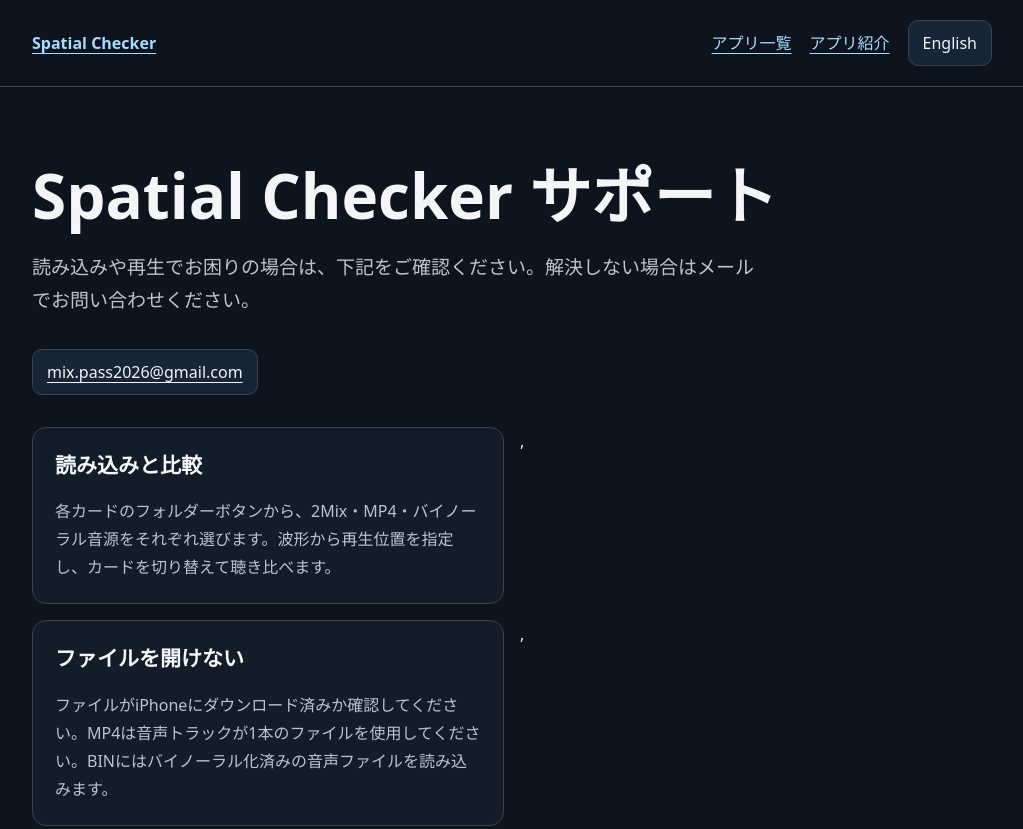
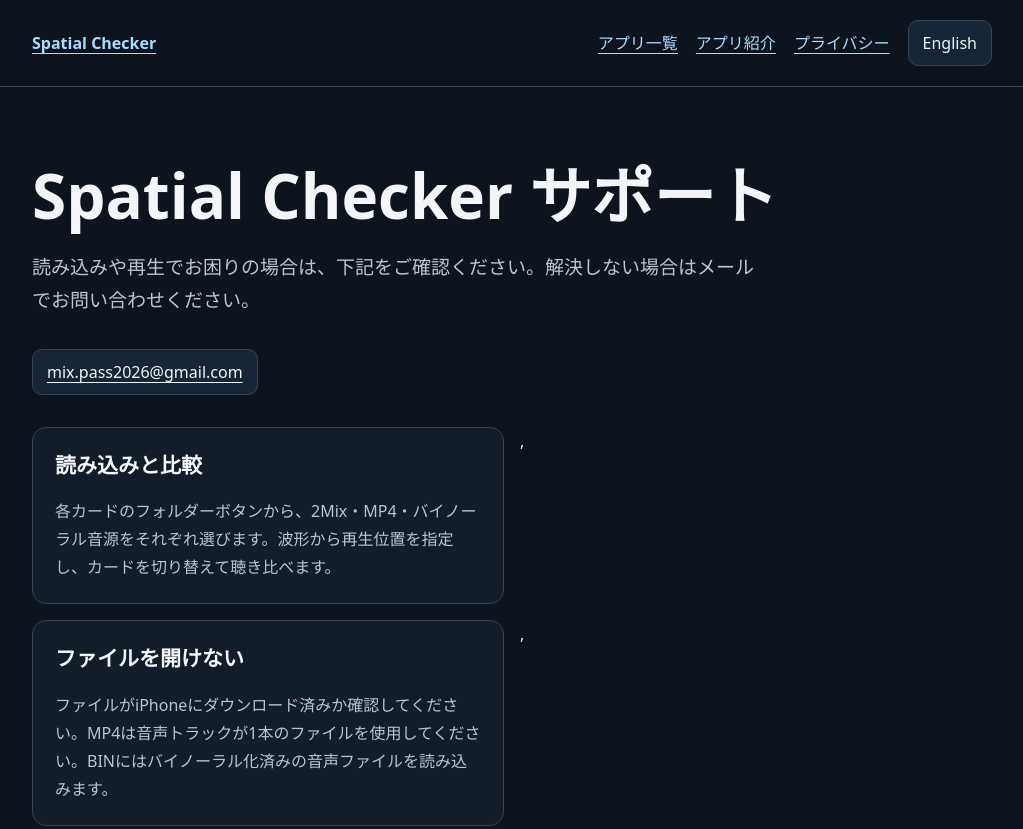
Before and after one commit to IkkiMorimoto/mix-refine-support, a plain HTML site: page spatial-checker-support.html in a window 1280 px wide. Shown: the top 829 px of the page, without its empty margins (128-1151 px from the left). Drawn offline with Linux system fonts and the light colour scheme.

Commit message:
Link to Spatial Checker privacy policy

```diff
--- a/spatial-checker-support.html
+++ b/spatial-checker-support.html
@@ -6,7 +6,7 @@
 :root{color-scheme:dark;--text:#f3f5f7;--muted:#bac5d1;--accent:#a8dbff;--border:#354354}*{box-sizing:border-box}body{margin:0;background:#0d141e;color:var(--text);font:16px/1.75 system-ui,sans-serif}.wrap{width:min(960px,calc(100% - 36px));margin:auto}header,footer{border-block-end:1px solid var(--border);padding:20px 0}nav{display:flex;gap:18px;align-items:center;flex-wrap:wrap}.brand{font-weight:700;margin-right:auto}a{color:var(--accent);text-underline-offset:4px}button,.cta{font:inherit;border:1px solid var(--border);color:var(--text);background:#172636;border-radius:10px;padding:8px 14px}button{cursor:pointer}a:focus-visible,button:focus-visible{outline:2px solid var(--accent);outline-offset:4px}.hero{padding:54px 0 32px}.logo{display:block;width:min(100%,420px);height:auto;border-radius:12px}h1{font-size:clamp(34px,6vw,62px);line-height:1.18;margin:18px 0}h2{font-size:21px;line-height:1.5;margin:0}p{color:var(--muted)}.lead{font-size:19px;max-width:740px}.grid{display:grid;grid-template-columns:repeat(auto-fit,minmax(min(100%,350px),1fr));gap:16px;margin-bottom:50px}article{padding:22px;border:1px solid var(--border);border-radius:14px;background:#131d2a}article p{margin-bottom:0}footer{border-block-start:1px solid var(--border);border-block-end:0;color:var(--muted)}.skip{position:absolute;top:-100px}.skip:focus{top:0;background:#172636;padding:10px}.cta{display:inline-block;margin-top:12px}
 </style></head><body>
 <a class="skip" href="#main"><span data-ja="本文へ移動" data-en="Skip to content">本文へ移動</span></a>
-<header><nav class="wrap" aria-label="Navigation"><a class="brand" href="spatial-checker.html">Spatial Checker</a><a href="index.html"><span data-ja="アプリ一覧" data-en="All apps">アプリ一覧</span></a><a href="spatial-checker.html"><span data-ja="アプリ紹介" data-en="About">アプリ紹介</span></a><button id="lang" type="button" hidden>English</button></nav></header>
+<header><nav class="wrap" aria-label="Navigation"><a class="brand" href="spatial-checker.html">Spatial Checker</a><a href="index.html"><span data-ja="アプリ一覧" data-en="All apps">アプリ一覧</span></a><a href="spatial-checker.html"><span data-ja="アプリ紹介" data-en="About">アプリ紹介</span></a><a href="spatial-checker-privacy.html"><span data-ja="プライバシー" data-en="Privacy">プライバシー</span></a><button id="lang" type="button" hidden>English</button></nav></header>
 <main id="main" class="wrap"><section class="hero">
 <h1><span data-ja="Spatial Checker サポート" data-en="Spatial Checker Support">Spatial Checker サポート</span></h1><p class="lead"><span data-ja="読み込みや再生でお困りの場合は、下記をご確認ください。解決しない場合はメールでお問い合わせください。" data-en="Find help with importing and playback below. If the issue persists, contact support by email.">読み込みや再生でお困りの場合は、下記をご確認ください。解決しない場合はメールでお問い合わせください。</span></p><a class="cta" href="mailto:mix.pass2026@gmail.com?subject=Spatial%20Checker%20Support">mix.pass2026@gmail.com</a>
 </section><section class="grid" aria-label="Help">
```
